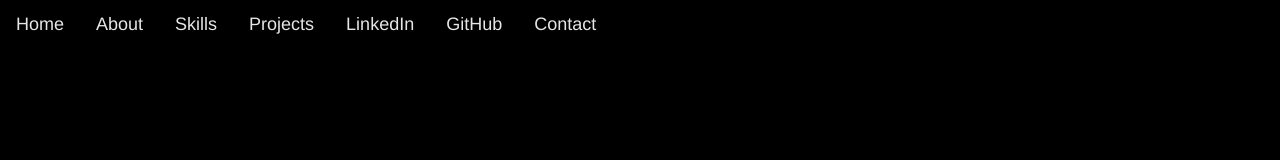
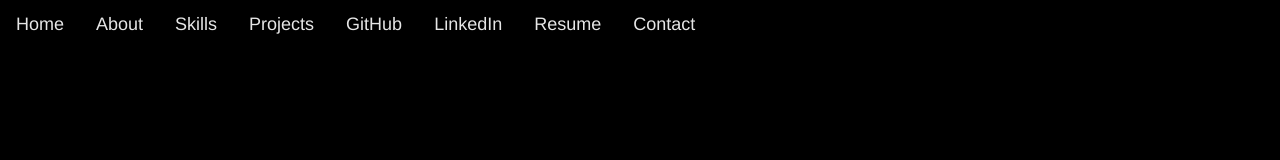
Before and after one commit to JBowersock/JBowersock.github.io, a plain HTML site: page index.html in a window 1280 px wide. Shown: the top 160 px of the page. Drawn offline with Linux system fonts and the light colour scheme.

Commit message:
Add Resume and LinkedIn

```diff
--- a/css/jlbowersock.css
+++ b/css/jlbowersock.css
@@ -16,7 +16,7 @@ Navbar
     background-color: black;
     position: fixed;
     top: 0;
-    width: 625px; /*length of navbar. i used px here (vs. vw) due to monitor resolutions.*/
+    width: 720px; /*length of navbar. i used px here (vs. vw) due to monitor resolutions.*/
     border-radius: 0px 0px 15px 0px; /*rounds bottom-right edge of navbar.*/
     z-index: 4;
     -webkit-animation: move_navbar 2s; /* Animation seconds for Safari 4.0-8.0 */
--- a/index.html
+++ b/index.html
@@ -13,8 +13,9 @@
             <a href="#about">About</a>
             <a href="#skills">Skills</a>
             <a href="#projects">Projects</a>
-            <a href="https://www.linkedin.com/in/josh-bowersock-980652231/" target="_blank">LinkedIn</a>
             <a href="https://github.com/JBowersock" target="_blank">GitHub</a>
+            <a href="https://www.linkedin.com/in/jbowersock22" target="_blank">LinkedIn</a>
+            <a href="https://docs.google.com/document/d/1lIGFXD27WY6R_QTWjqa1LO8CIBhHLfcU8MIuey-r0Q4/edit" target="_blank">Resume</a>
             <a onclick="openForm()" ondblclick="closeForm()" class="contact">Contact</a>
         </div>
 <!--Navigation End-->
```
